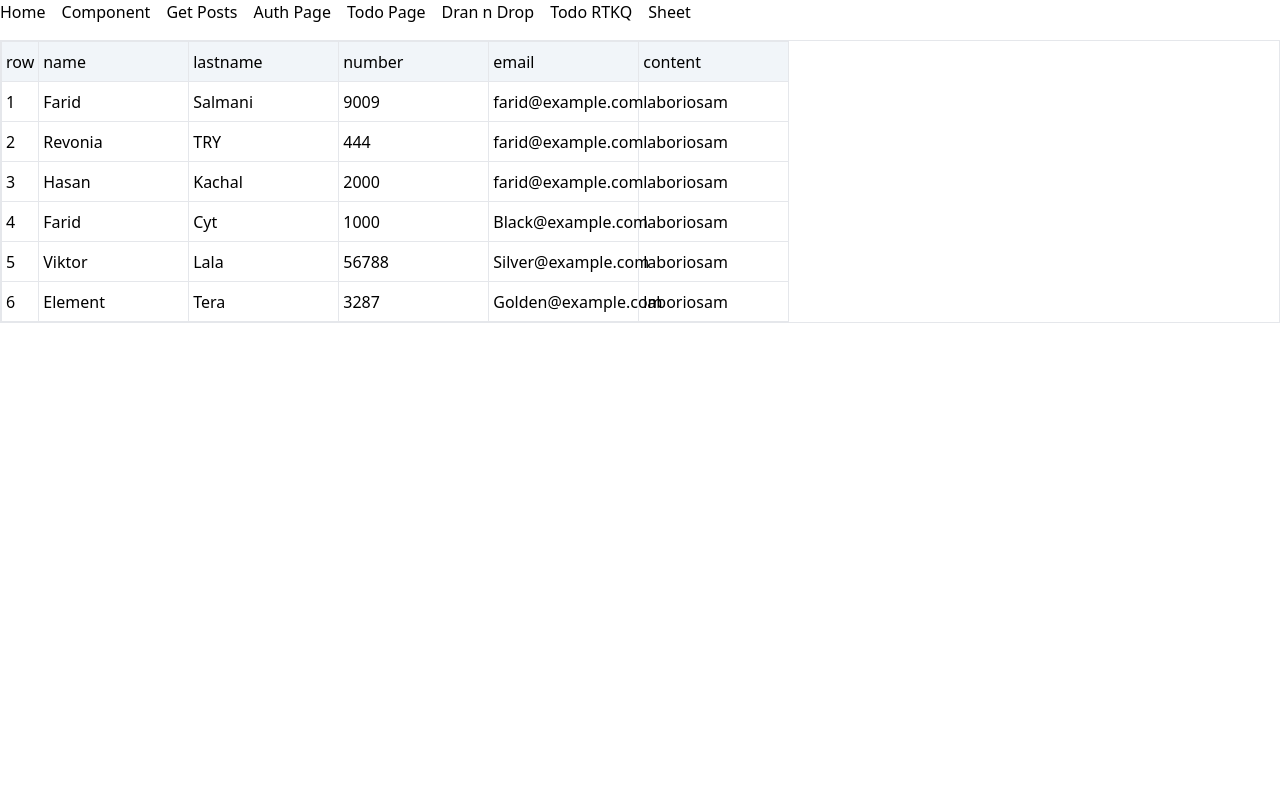
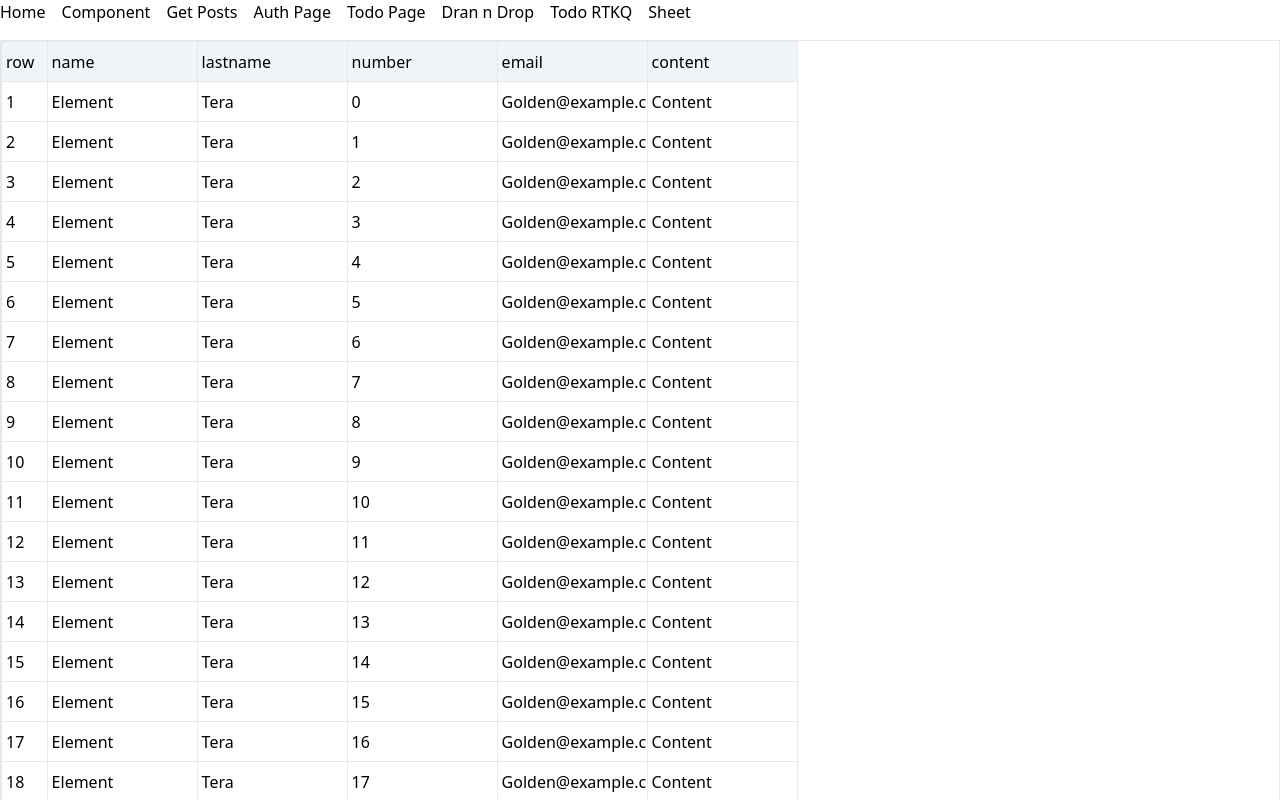
Before and after one commit to FarNys/Type-TestTools, a React (Create React App) app: page /sheet in a window 1280 px wide. Shown: the top 800 px of the page. Built offline with nearby package versions, Linux system fonts and the light colour scheme.

Commit message:
+add delete function for activeCell +add constact.ts file and create arrow codes for it +create some custom input component

```diff
--- a/src/Pages/Sheet/Sheet.tsx
+++ b/src/Pages/Sheet/Sheet.tsx
@@ -11,6 +11,7 @@ import {
   changeReverseColPosHandler,
   createRect,
   deActiveCellEditMode,
+  deleteCellHandler,
   enterKeyHandler,
   hideDisplayRect,
   refactorDataHandler,
@@ -21,16 +22,24 @@ import {
   updateSheetData,
 } from "./redux/sheetSlice";
 import { RootState } from "./redux/sheetStore";
+import { ARROW_KEYS } from "./constant";
 
 const Sheet = () => {
   const dispatch = useDispatch();
-  const selectedRectData = useSelector(
-    (state: RootState) => state.sheetSlice.selectedRectData
-  );
-  const updatedData = useSelector(
-    (state: RootState) => state.sheetSlice.updatedData
-  );
-  // console.log(updatedData);
+  // const selectedRectData = useSelector(
+  //   (state: RootState) => state.sheetSlice.selectedRectData
+  // );
+  // const activeCell = useSelector(
+  //   (state: RootState) => state.sheetSlice.activeCell
+  // );
+
+  // const cellInEditMode = useSelector(
+  //   (state: RootState) => state.sheetSlice.cellInEditMode
+  // );
+  // const afterUpdateData = useSelector(
+  //   (state: RootState) => state.sheetSlice.afterUpdateData
+  // );
+
   const dragStartRef = useRef<TableTh | any>(null);
   const dragEndRef = useRef<TableTh | any>(null);
   const refactorheader = useSelector(
@@ -61,7 +70,18 @@ const Sheet = () => {
   }, [tableHeader, dispatch]);
 
   useEffect(() => {
-    dispatch(refactorDataHandler({ data: tableData }));
+    let emptyList = [];
+    for (let i = 0; i < 1000; i++) {
+      const x = {
+        name: "Element",
+        lastname: "Tera",
+        number: i,
+        email: "Golden@example.com",
+        content: "Content",
+      };
+      emptyList.push(x);
+    }
+    dispatch(refactorDataHandler({ data: emptyList }));
   }, [tableData, dispatch]);
 
   useEffect(() => {
@@ -119,6 +139,9 @@ const Sheet = () => {
 
   const keyboardEventHandler = useCallback(
     (e: KeyboardEvent) => {
+      if (e.keyCode === 46) {
+        return dispatch(deleteCellHandler());
+      }
       if (!e.ctrlKey && !e.altKey) {
         dispatch(hideDisplayRect({ ref: rectRef }));
         if (e.keyCode === 13) {
@@ -126,9 +149,12 @@ const Sheet = () => {
           dispatch(updateSheetData({}));
           return dispatch(setEditModeCell());
         }
-        dispatch(changeActiveCEllByArrow({ code: e.keyCode }));
-        return dispatch(updateSheetData({}));
+        if (ARROW_KEYS.includes(e.keyCode)) {
+          dispatch(changeActiveCEllByArrow({ code: e.keyCode }));
+          return dispatch(updateSheetData({}));
+        }
       }
+      return;
     },
     [dispatch]
   );
@@ -175,11 +201,11 @@ const Sheet = () => {
     setdragEnterItem(null);
   };
 
-  useEffect(() => {
-    if (selectedRectData) {
-      console.log(selectedRectData);
-    }
-  }, [selectedRectData]);
+  // useEffect(() => {
+  //   if (selectedRectData) {
+  //     console.log(selectedRectData);
+  //   }
+  // }, [selectedRectData]);
 
   useOnClickOutside(tableRef, () => {
     dispatch(hideDisplayRect({ ref: rectRef }));
@@ -188,17 +214,12 @@ const Sheet = () => {
     dispatch(updateSheetData({}));
   });
 
-  const cellInEditMode = useSelector(
-    (state: RootState) => state.sheetSlice.cellInEditMode
-  );
-  const afterUpdateData = useSelector(
-    (state: RootState) => state.sheetSlice.afterUpdateData
-  );
-  useEffect(() => {
-    if (afterUpdateData) {
-      console.log(afterUpdateData);
-    }
-  }, [afterUpdateData]);
+  // useEffect(() => {
+  //   if (afterUpdateData) {
+  //     console.log(afterUpdateData);
+  //   }
+  // }, [afterUpdateData]);
+  console.count("Render");
 
   return (
     <div className="w-full border mt-4">
--- a/src/Pages/Sheet/SingleTd.tsx
+++ b/src/Pages/Sheet/SingleTd.tsx
@@ -8,6 +8,7 @@ import {
   selectRectDataHandler,
   selectRectInitialHandler,
   setEditModeCell,
+  updateSheetData,
 } from "./redux/sheetSlice";
 import { RootState } from "./redux/sheetStore";
 import { TableTdRefactored, TableThRefactored } from "./types";
@@ -114,6 +115,19 @@ const SingleTd = ({ el, item }: SingleTdType) => {
     );
   };
 
+  const changeSelectHandler = (e: any) => {
+    dispatch(
+      changeSheetData({
+        data: {
+          row: el.row,
+          col: item.col,
+          keyField: item.keyField,
+          data: e.target.value,
+        },
+      })
+    );
+  };
+
   useEffect(() => {
     let interval: any;
     if (
@@ -134,6 +148,28 @@ const SingleTd = ({ el, item }: SingleTdType) => {
     cellInEditMode.item.col === item.col
   ) {
     return (
+      // <td className="select-none flex justify-center items-center h-9">
+      //   <input
+      //     ref={inputRef}
+      //     autoFocus={true}
+      //     defaultValue={el[item.keyField as keyof TableTdRefactored]}
+      //     onChange={inputValueHandler}
+      //     type="checkbox"
+      //     // placeholder="PlaceHolder"
+      //     className=" w-5 p-1 border outline outline-2 outline-blue-500 h-5"
+      //   />
+      // </td>
+      // <td className="select-none relative">
+      //   <input
+      //     ref={inputRef}
+      //     autoFocus={true}
+      //     defaultValue={el[item.keyField as keyof TableTdRefactored]}
+      //     onChange={inputValueHandler}
+      //     type="date"
+      //     // placeholder="PlaceHolder"
+      //     className="absolute top-0 left-0 w-full p-1 border outline outline-2 outline-blue-500 h-[calc(40px-1px)]"
+      //   />
+      // </td>
       <td className="select-none">
         <input
           ref={inputRef}
@@ -144,12 +180,23 @@ const SingleTd = ({ el, item }: SingleTdType) => {
           className="w-full p-1 border outline outline-2 outline-blue-500 h-[calc(40px-1px)]"
         />
       </td>
+      // <td>
+      //   <select
+      //     onChange={changeSelectHandler}
+      //     className="w-full p-1 border outline outline-2 outline-blue-500 h-[calc(40px-1px)]"
+      //     defaultValue={el[item.keyField as keyof TableTdRefactored]}
+      //   >
+      //     <option value="lego">Lego</option>
+      //     <option value="Vite">Vite</option>
+      //     <option value="Sedr">Sedr</option>
+      //   </select>
+      // </td>
     );
   }
 
   return (
     <td
-      className={`p-1 border cursor-cell select-none h-10 ${isCellSelected()}`}
+      className={`p-1 border cursor-cell select-none h-10 ${isCellSelected()} overflow-hidden`}
       // onDoubleClick={doubleClickHandler}
       onMouseDown={mouseDownHandler}
       onMouseUp={mouseUpHandler}
--- /dev/null
+++ b/src/Pages/Sheet/constant.ts
@@ -0,0 +1 @@
+export const ARROW_KEYS = [37, 38, 39, 40];
--- a/src/Pages/Sheet/redux/sheetSlice.ts
+++ b/src/Pages/Sheet/redux/sheetSlice.ts
@@ -358,6 +358,28 @@ const sheetSlice = createSlice({
         state.updatedData = [];
       }
     },
+    deleteCellHandler: (state) => {
+      const updatedObject = state.activeCell;
+      if (state.selectedRectData) {
+        state.refactorData = [
+          ...state.refactorData.map((el: TableTdRefactored) => {
+            if (el.row === updatedObject.el.row) {
+              return {
+                ...el,
+                [updatedObject.item.keyField]: "",
+              };
+            } else {
+              return el;
+            }
+          }),
+        ];
+        state.afterUpdateData = state.updatedData;
+        state.activeCell = {
+          item: state.activeCell.item,
+          el: { ...state.activeCell.el, row: state.activeCell + 1 },
+        };
+      }
+    },
   },
 });
 
@@ -382,5 +404,6 @@ export const {
   deActiveCellEditMode,
   changeSheetData,
   updateSheetData,
+  deleteCellHandler,
 } = sheetSlice.actions;
 export default sheetSlice.reducer;
--- a/src/data/db.json
+++ b/src/data/db.json
@@ -161,6 +161,27 @@
       "number": 3287,
       "email": "Golden@example.com",
       "content": "laboriosam"
+    },
+    {
+      "name": "Element",
+      "lastname": "Tera",
+      "number": 3287,
+      "email": "Golden@example.com",
+      "content": "laboriosam"
+    },
+    {
+      "name": "Element",
+      "lastname": "Tera",
+      "number": 3287,
+      "email": "Golden@example.com",
+      "content": ""
+    },
+    {
+      "name": "Element",
+      "lastname": "Tera",
+      "number": 3287,
+      "email": "Golden@example.com",
+      "content": "laboriosam"
     }
   ]
 }
```
